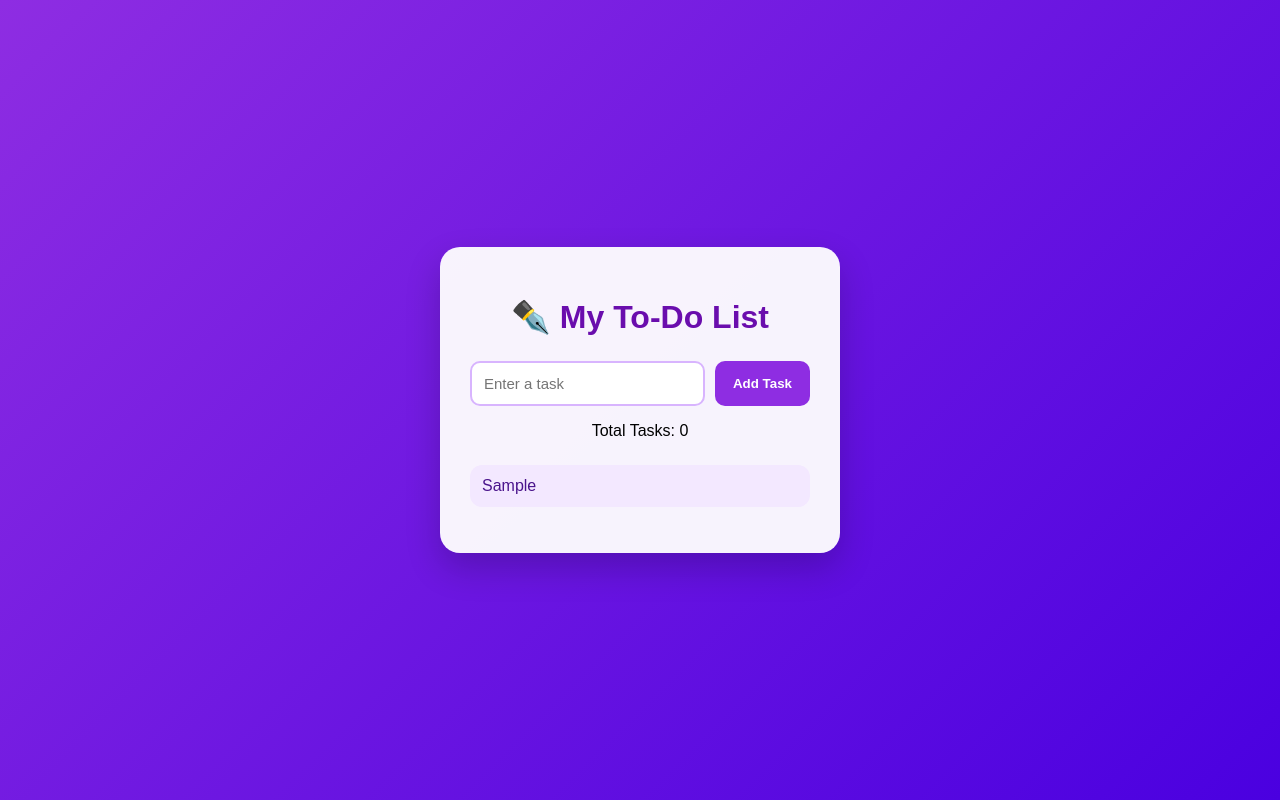
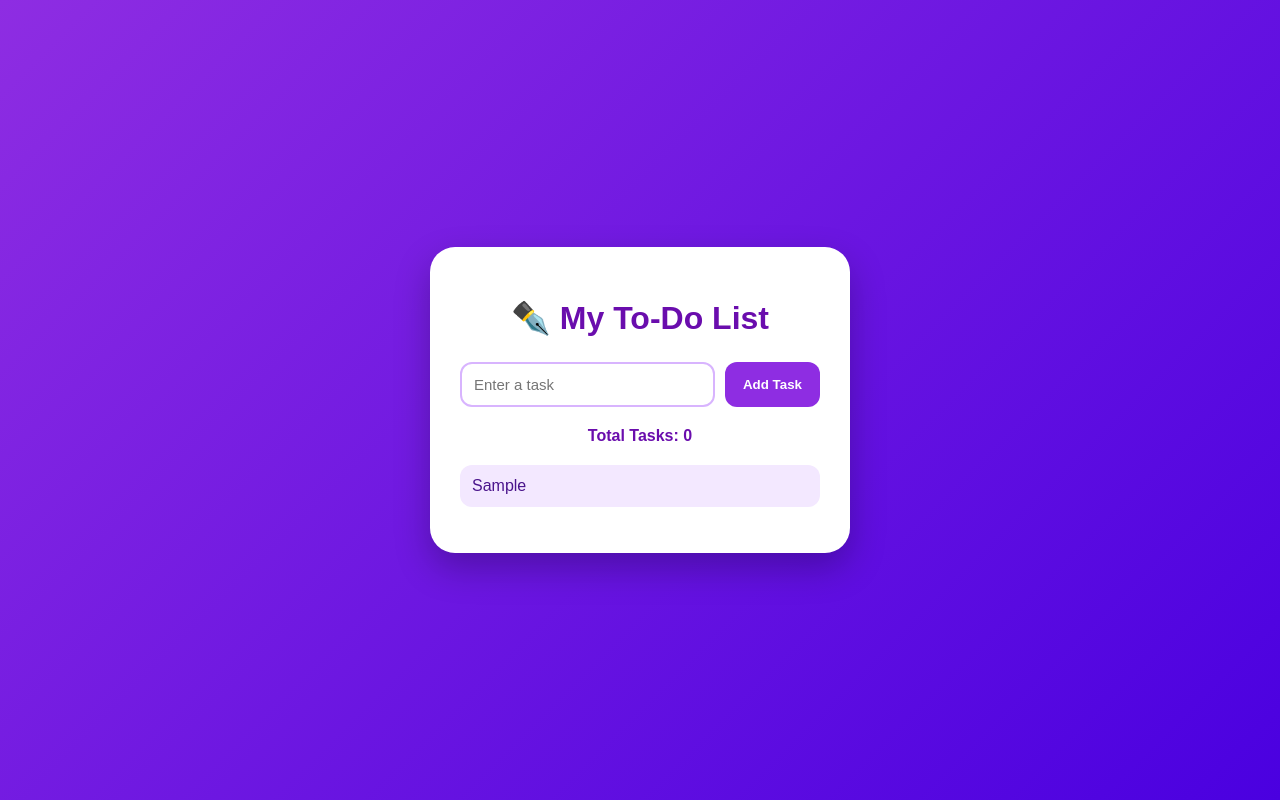
Before and after one commit to Alfiya-sa/TodoList-, a plain HTML site: page index.html in a window 1280 px wide. Both pictures are taken after typing "Sample" into the empty fields and a click on the button "Add Task". Drawn offline with Linux system fonts and the light colour scheme.

Commit message:
Refactor CSS styles for layout and design improvements

```diff
--- a/style.css
+++ b/style.css
@@ -6,20 +6,21 @@
 body {
     background: linear-gradient(135deg, #8e2de2, #4a00e0);
     min-height: 100vh;
+    margin: 0;
+    padding: 20px;
+
     display: flex;
     justify-content: center;
     align-items: center;
-    margin: 0;
-    padding: 20px;
 }
 
 .container {
-    background: rgba(255, 255, 255, 0.95);
+    background: white;
     width: 100%;
-    max-width: 400px;
+    max-width: 420px;
     padding: 30px;
-    border-radius: 20px;
-    box-shadow: 0 15px 35px rgba(0,0,0,0.2);
+    border-radius: 25px;
+    box-shadow: 0 15px 35px rgba(0,0,0,0.25);
     text-align: center;
 }
 
@@ -28,6 +29,7 @@ h1 {
     margin-bottom: 25px;
 }
 
+/* Input and button area */
 .input-box {
     display: flex;
     gap: 10px;
@@ -37,7 +39,7 @@ input {
     flex: 1;
     padding: 12px;
     border: 2px solid #d8b4fe;
-    border-radius: 10px;
+    border-radius: 12px;
     outline: none;
     font-size: 15px;
 }
@@ -46,12 +48,13 @@ input:focus {
     border-color: #8e2de2;
 }
 
+/* Add button */
 button {
-    padding: 12px 18px;
     background: #8e2de2;
     color: white;
     border: none;
-    border-radius: 10px;
+    padding: 12px 18px;
+    border-radius: 12px;
     cursor: pointer;
     font-weight: bold;
     transition: 0.3s;
@@ -62,10 +65,17 @@ button:hover {
     transform: scale(1.05);
 }
 
+/* Task counter */
+#count {
+    color: #6a0dad;
+    font-weight: bold;
+    margin: 20px 0;
+}
+
+/* Task list */
 ul {
     list-style: none;
     padding: 0;
-    margin-top: 25px;
 }
 
 li {
@@ -74,22 +84,46 @@ li {
     padding: 12px;
     margin-top: 12px;
     border-radius: 12px;
-    text-align: left;
+
+    display: flex;
+    justify-content: space-between;
+    align-items: center;
+
     animation: slide 0.3s ease;
 }
 
+/* Completed task */
+.completed {
+    text-decoration: line-through;
+    opacity: 0.5;
+}
+
+/* Delete button */
+.delete {
+    background: #ff4d6d;
+    padding: 6px 10px;
+    border-radius: 8px;
+    font-size: 14px;
+}
+
+.delete:hover {
+    background: #c9184a;
+}
+
+/* Animation */
 @keyframes slide {
     from {
         transform: translateY(-10px);
         opacity: 0;
     }
+
     to {
         transform: translateY(0);
         opacity: 1;
     }
 }
 
-/* Mobile friendly */
+/* Mobile view */
 @media (max-width: 500px) {
 
     .container {
```
